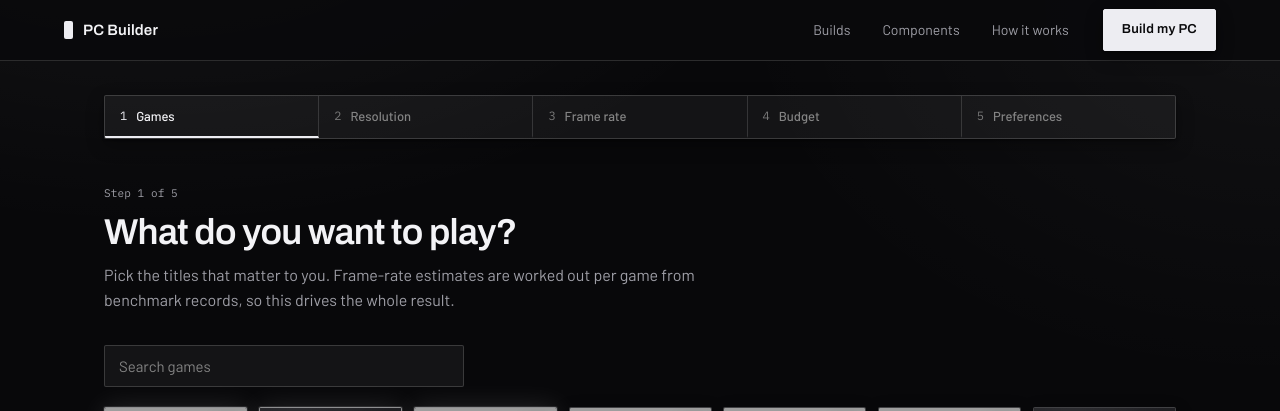
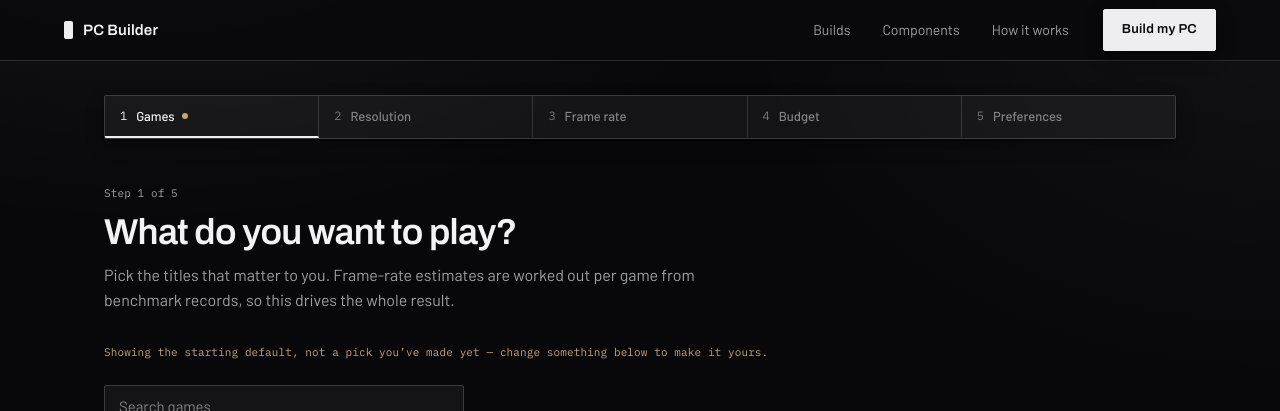
Before and after one commit to SorenUPP/Overclocked, a Next.js app: page /build in a window 1280 px wide. Shown: the top 411 px of the page. Built offline with nearby package versions, Linux system fonts and the light colour scheme; grey boxes are pictures that could not be loaded.

Commit message:
fix: flag wizard steps still showing an unreviewed default

```diff
--- a/src/components/build/Wizard.js
+++ b/src/components/build/Wizard.js
@@ -17,6 +17,7 @@ const STEPS = [
   {
     n: '1',
     label: 'Games',
+    key: 'games',
     title: 'What do you want to play?',
     sub: 'Pick the titles that matter to you. Frame-rate estimates are worked out per game from benchmark records, so this drives the whole result.',
     Component: GamesStep,
@@ -113,6 +114,21 @@ const ChipLabel = styled.span`
       : $state === 'done'
         ? theme.colors.textMuted
         : theme.colors.textFaint};
+`;
+
+/**
+ * Games starts pre-populated with the app's own 4 default titles — visually
+ * identical to a deliberate pick. This flags a step whose value the user
+ * hasn't actually touched yet, so "See the build" can't get run against an
+ * unreviewed default without at least one visible signal first.
+ */
+const NotReviewed = styled.span`
+  flex: none;
+  width: 6px;
+  height: 6px;
+  margin-left: -2px;
+  border-radius: 50%;
+  background: ${({ theme }) => theme.colors.warn};
 `;
 
 const StepBody = styled.div`
@@ -238,9 +254,12 @@ export default function Wizard() {
   const [step, setStep] = useState(0);
   const [generating, setGenerating] = useState(false);
   const [genLine, setGenLine] = useState('Reading the hardware list');
+  /** Which selection keys the user has actively changed this session — see `NotReviewed`. */
+  const [touched, setTouched] = useState({});
 
   const set = useCallback((key, val) => {
     setSelection((prev) => ({ ...prev, [key]: val }));
+    setTouched((prev) => (prev[key] ? prev : { ...prev, [key]: true }));
   }, []);
 
   const toggle = useCallback((key, val) => {
@@ -253,6 +272,7 @@ export default function Wizard() {
           : list.concat(val),
       };
     });
+    setTouched((prev) => (prev[key] ? prev : { ...prev, [key]: true }));
   }, []);
 
   const generate = useCallback(() => {
@@ -291,10 +311,17 @@ export default function Wizard() {
       <Chips>
         {STEPS.map((s, i) => {
           const state = i === step ? 'active' : i < step ? 'done' : 'todo';
+          const unreviewed = s.key && !touched[s.key];
           return (
             <Chip key={s.n} $state={state} onClick={() => setStep(i)}>
               <ChipNum $state={state}>{s.n}</ChipNum>
               <ChipLabel $state={state}>{s.label}</ChipLabel>
+              {unreviewed && (
+                <NotReviewed
+                  aria-label="Still showing the starting default — not yet reviewed"
+                  title="Still showing the starting default — not yet reviewed"
+                />
+              )}
             </Chip>
           );
         })}
@@ -304,14 +331,20 @@ export default function Wizard() {
         <Mono $tone="muted">Step {current.n} of 5</Mono>
         <StepTitle>{current.title}</StepTitle>
         <StepSub>{current.sub}</StepSub>
+        {current.key && !touched[current.key] && (
+          <Mono $tone="warn" style={{ display: 'block', marginBottom: 24 }}>
+            Showing the starting default, not a pick you&rsquo;ve made yet —
+            change something below to make it yours.
+          </Mono>
+        )}
         <StepComponent value={selection} set={set} toggle={toggle} />
       </StepBody>
 
       <FooterBar>
         {blocked && (
           <FooterWarning as="p">
-            Select at least one game on step 1 to continue — the build's
-            frame-rate estimates come from these titles.
+            Select at least one game on step 1 to continue — the
+            build&rsquo;s frame-rate estimates come from these titles.
           </FooterWarning>
         )}
         <FooterInner>
```
